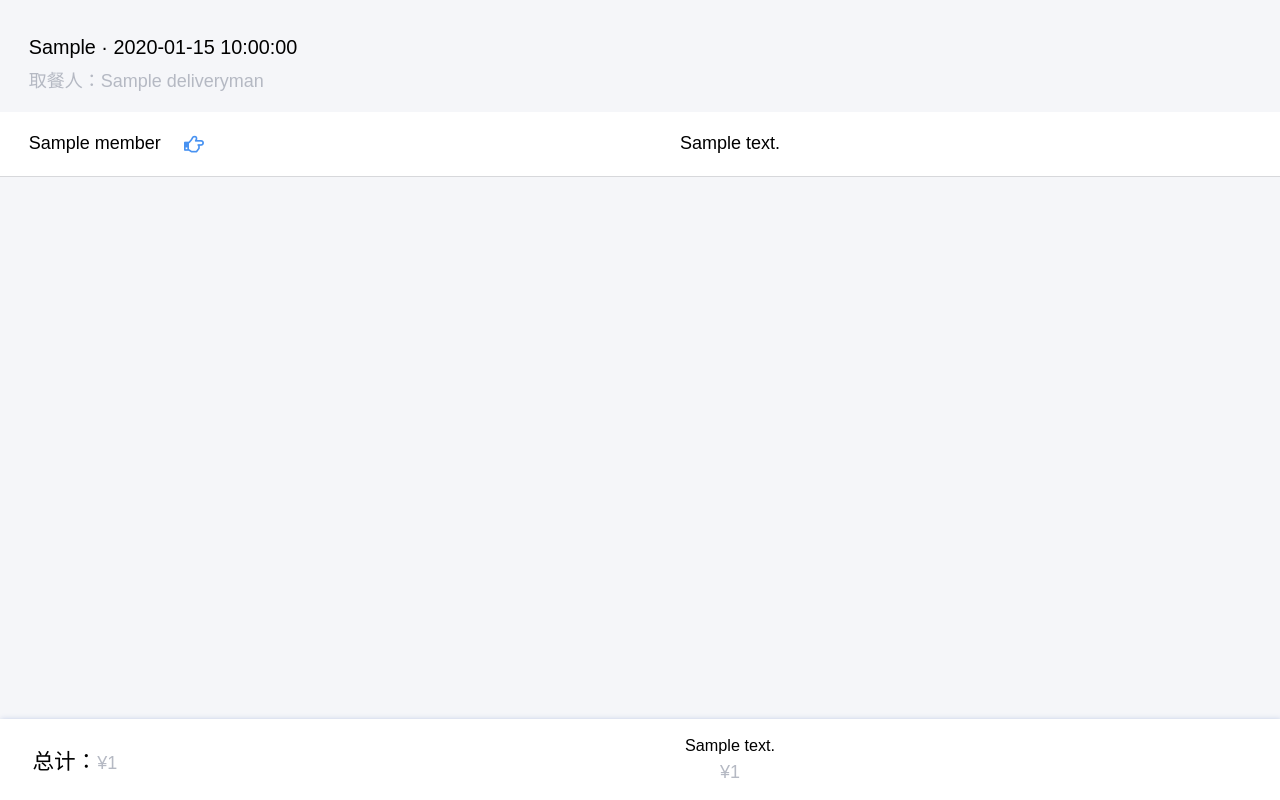
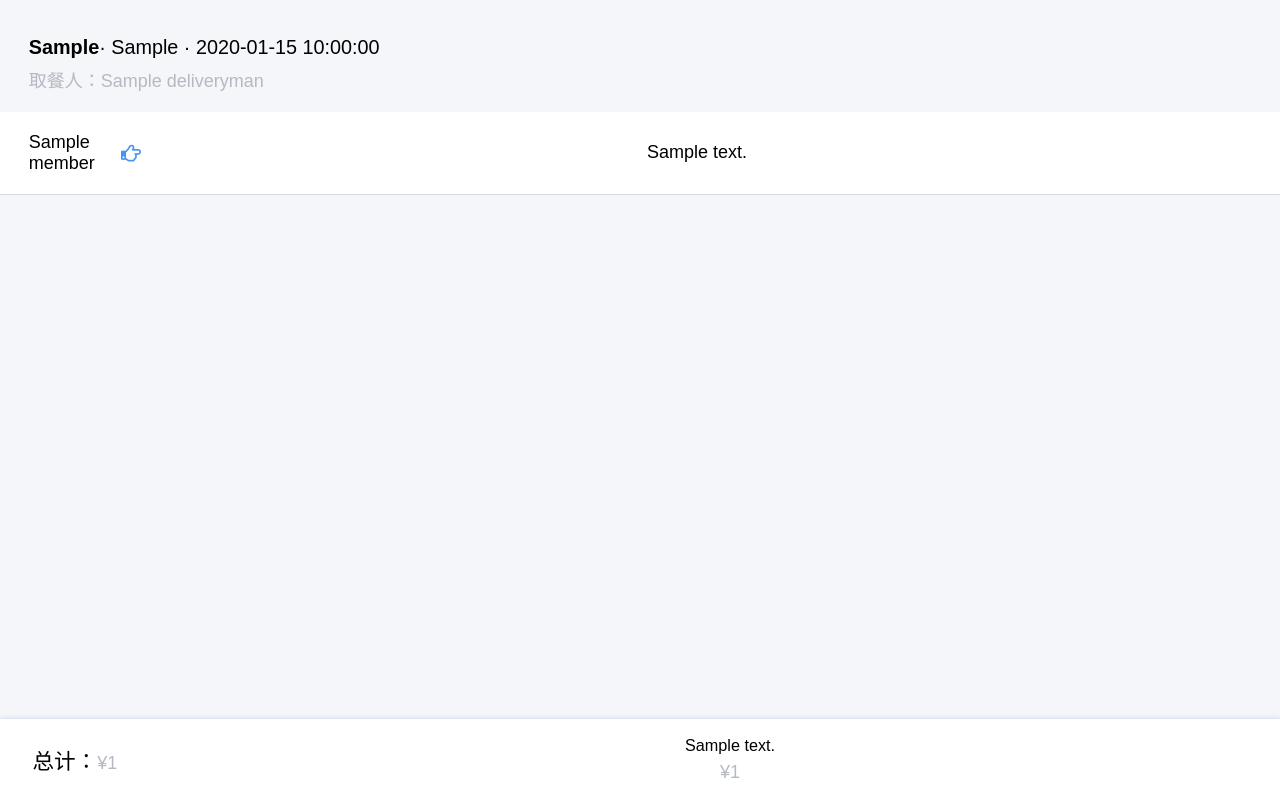
Before and after one commit to lgtian/OrderFoodAssistant, a Flask app: template templates/order-detail.html in a window 1280 px wide. Run offline with Flask 2, Linux system fonts and the light colour scheme; the template is opened without the code that fills it: most values are stand-ins (such as "Sample title", 1, 10 or a date in 2020).

Commit message:
1. 订单详情页面展示的员编改为姓名 2. 调长cookie有效期 3. 统计页面和订单详情页面展示用户组信息

```diff
--- a/application.py
+++ b/application.py
@@ -1,4 +1,4 @@
-from flask import Flask, request, render_template, redirect, url_for, Response
+from flask import Flask, request, render_template, redirect, url_for
 from service.activity_detail_service import create_activity_detail
 from service.activity_detail_service import query_activity_detail_by_eid_aid
 from service.activity_detail_service import query_all_activity_detail_by_eid
@@ -12,7 +12,7 @@ from config.config import DB_HOST, DB_USER, DB_PWD, DB_PORT
 from datetime import datetime
 from datetime import timedelta
 from constant import constants
-from service.user_service import query_user_pwd, query_user, USER_GROUP_IDX
+from service.user_service import query_user, USER_GROUP_IDX, USER_PWD_IDX, USER_NAME_IDX
 from util.util import is_str_empty, join_dict_elems, get_week_day
 import service.activity_service
 from service.activity_detail_service import query_activity_detail_list, QUANTITY_IDX
@@ -67,7 +67,7 @@ def order_detail():
     }
     """
     employee_id = request.cookies.get('EID')
-    # employee_id = request.values.get('EID')K
+    group_user = request.cookies.get('UGP')
 
     # 登录校验
     if is_str_empty(employee_id):
@@ -113,8 +113,10 @@ def order_detail():
         # 对同一用户的多种活动进行组合
         member_elem = member_dict.get(detail.employeeId)
         if member_elem is None:
+            activity_user_tuple = query_user(detail.employeeId)
             member_elem = {
                 "employeeId": detail.employeeId,
+                "employeeName": activity_user_tuple[USER_NAME_IDX],
                 "summary": [gen_summary_elem(constants.ACTIVITY_SUB_TYPE[activity_info.activitySubType],
                                              detail.quantity)]
             }
@@ -149,7 +151,7 @@ def order_detail():
         "memberList": member_dict.values()
     }
 
-    return render_template('order-detail.html', activity=activity)
+    return render_template('order-detail.html', activity=activity, group_user=group_user)
 
 
 # LOGIN BY COOKIE
@@ -171,19 +173,20 @@ def login():
         return render_template('login.html', message='员编错误或未注册')
 
     # 登录校验
-    pwd_tuple = query_user_pwd(employee_id)
-    if pwd_tuple is None:
+    user_tuple = query_user(employee_id)
+    if user_tuple is None:
         return render_template('login.html', message='员编错误或未注册')
 
     # 获取数据库密码
-    db_password = pwd_tuple[0]
+    db_password = user_tuple[USER_PWD_IDX]
     # 密码判断
     if db_password != pwd:
         return render_template('login.html', message='密码错误')
 
     # 登录成功
     response = redirect(url_for('login'))
-    response.set_cookie('EID', employee_id, max_age=600)
+    response.set_cookie('EID', employee_id, max_age=2*24*3600)
+    response.set_cookie('UGP', user_tuple[USER_GROUP_IDX], max_age=2*24*3600)
     return response
 
 
@@ -533,7 +536,7 @@ def gather_activities():
     """
 
     employee_id = request.cookies.get('EID')
-    # employee_id = request.values.get('EID')
+    group_user = request.cookies.get('UGP')
 
     # 登录校验
     if employee_id is None or is_str_empty(employee_id):
@@ -554,7 +557,7 @@ def gather_activities():
     future_end = today_begin + timedelta(days=7)
     future_list = do_gather_activity(future_begin, future_end, group)
 
-    return render_template('statistics.html', today_list=today_list, week_list=future_list)
+    return render_template('statistics.html', today_list=today_list, week_list=future_list, group_user=group_user)
 
 
 def do_gather_activity(from_date, end_date, group):
--- a/service/user_service.py
+++ b/service/user_service.py
@@ -2,6 +2,8 @@ import pymysql
 from config.config import DB_HOST, DB_USER, DB_PWD, DB_PORT
 
 # 常量
+USER_NAME_IDX = 1
+USER_PWD_IDX = 2
 USER_GROUP_IDX = 3
 
 
--- a/static/order/order-detail.css
+++ b/static/order/order-detail.css
@@ -40,12 +40,13 @@
     background-color: #ffffff;
 }
 
-.view-order-detail .member_item .member_id {
-    width: 10rem;
+.view-order-detail .member_item .member_name {
+    min-width: 4rem;
+    max-width: 4rem;
 }
 
 .view-order-detail .member_item .delivery-man-icon {
-    margin-left: 1.2rem;
+    margin-left: 1rem;
 }
 
 .view-order-detail .bottom-bar-statistic {
--- a/templates/order-detail.html
+++ b/templates/order-detail.html
@@ -11,7 +11,7 @@
 {% block page_content %}
     <div class="flex-column view-order-detail">
         <div class="activity-title">
-            {{ activity.activityType }} · {{ activity.date }}
+            <strong>{{ group_user }}</strong>· {{ activity.activityType }} · {{ activity.date }}
             <div class="deliveryman">
                 {% if activity.deliveryman %}
                     取餐人：{{ activity.deliveryman }}
@@ -27,8 +27,8 @@
             {% endif %}
             {% for member in activity.memberList %}
                 <div class="member_item flex flex-y-center">
-                    <div class="member_id flex flex-y-center">
-                        {{ member.employeeName }}
+                    <div class="flex flex-y-center flex-x-between">
+                        <div class="member_name">{{ member.employeeName }}</div>
                         <img class="delivery-man-icon" src="{{ url_for('static', filename='order/assign.png') }}"
                              onclick="openOrderDetailDialog({{ member }})">
                     </div>
--- a/templates/statistics.html
+++ b/templates/statistics.html
@@ -10,7 +10,7 @@
 {% block page_content %}
     <div class="flex-column view-statistics">
         <!-- 今日订单-->
-        <div class="activity-list-title">今日订单</div>
+        <div class="activity-list-title"><strong>{{ group_user }}</strong> · 今日订单</div>
         {% if today_list|length == 0 %}
             <div class="activity-item-null">暂无今日订单~</div>
         {% endif %}
@@ -34,7 +34,7 @@
 
         <!-- 未来订单-->
         <div class="activity-list-title flex flex-x-between flex-y-center">
-            <div>未来订单</div>
+            <div><strong>{{ group_user }}</strong> · 未来订单</div>
             <a class="statistics-view-all" href="{{ url_for('all_activities') }}">查看全部订单</a>
         </div>
         <div class="flex-1 activity-list">
```
